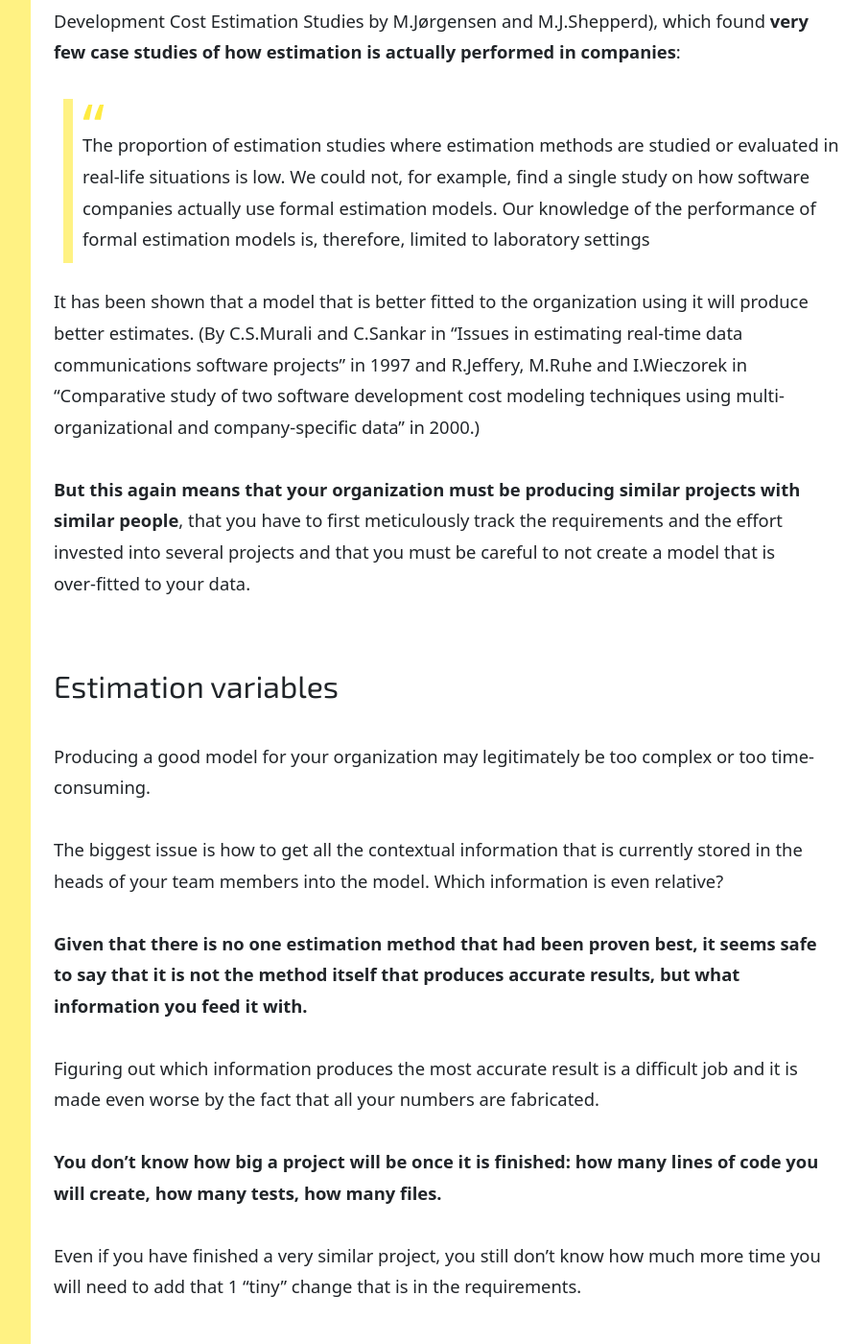
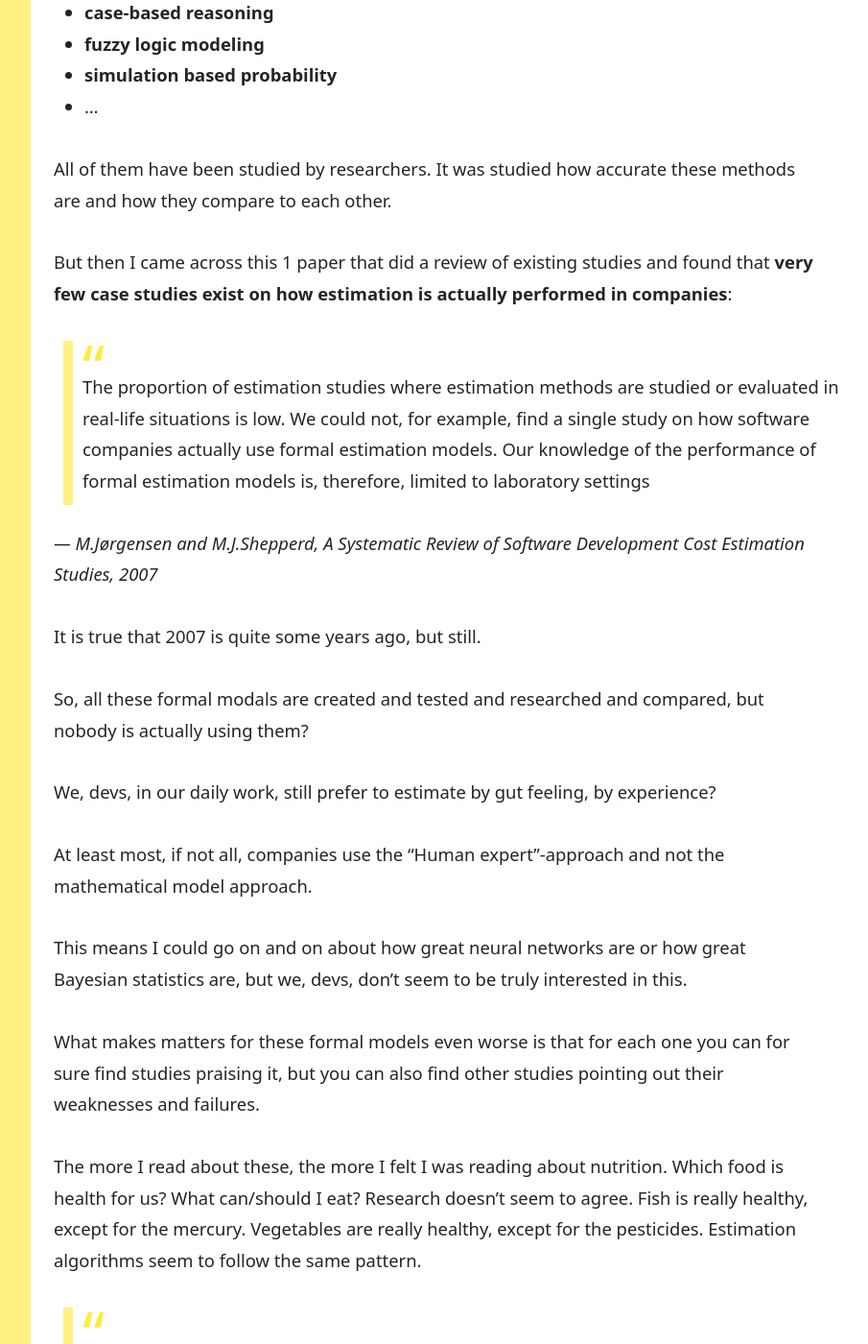
Before and after one commit to inesp/inesp.github.io, a Jekyll site: the page built from _posts/2020-11-04-estimation-is-a-delusion.md, in a window 1280 px wide and 1400 px high, scrolled down 19586 px. Shown: the whole window at 96% size, without its empty margins (288-1193 px from the left). Built offline with Jekyll 4.4.1, drawn with Linux system fonts in a browser that asks for light colours; nearby versions of some CDN libraries; some web fonts are replaced; some of the changed text lies outside the part shown.

Commit message:
Improve estimation

```diff
--- a/_posts/2020-11-04-estimation-is-a-delusion.md
+++ b/_posts/2020-11-04-estimation-is-a-delusion.md
@@ -2,26 +2,29 @@
 title: Software estimation is a delusion
 excerpt_separator: <!--more-->
 biblio:
-  - title: "N. Fenton: Software measurement: a necessary scientific basis"
+  - title: "N. Fenton: Software measurement: a necessary scientific basis, 1994"
     link: "https://www.ipd.kit.edu/mitarbeiter/padberg/lehre/sqs07/FentonTSE1994.pdf"
-  - title: "M. Jørgensen: Estimation of Software Development Work Effort:Evidence on Expert Judgment and Formal Models"
+  - title: "M. Jørgensen: Estimation of Software Development Work Effort:Evidence on Expert Judgment and Formal Models, 2007"
     link: "https://www.simula.no/publications/estimation-software-development-work-effortevidence-expert-judgment-and-formal-models"
-  - title: "M. Jørgensen, S. Grimstad: The Impact of Irrelevant and Misleading Information on Software Development Effort Estimates: a Randomized Controlled Field Experiment"
+  - title: "M. Jørgensen, S. Grimstad: The Impact of Irrelevant and Misleading Information on Software Development Effort Estimates: a Randomized Controlled Field Experiment, 2011"
     link: https://www.simula.no/publications/impact-irrelevant-and-misleading-information-software-development-effort-estimates
-  - title: "COCOMO: Not worth serious attention"
+  - title: "M. Jørgensen and M. Shepperd: A Systematic Review of Software Development Cost Estimation Studies, 2007"
+    link: https://web-backend.simula.no/sites/default/files/publications/Jorgensen.2007.1.pdf
+  - title: "COCOMO: Not worth serious attention, 2016"
     link: "http://shape-of-code.coding-guidelines.com/2016/05/19/cocomo-how-not-to-fit-a-model-to-data/"
-  - title: "M. Jørgensen, M. Shepperd: Systematic Review of Software Development Cost Estimation Studies"
+  - title: "M. Jørgensen, M. Shepperd: Systematic Review of Software Development Cost Estimation Studies, 2007"
     link: "https://www.simula.no/publications/systematic-review-software-development-cost-estimation-studies"
-  - title: "M. Jørgensen, K. Teigen, K. J. Moløkken-Østvold: Better Sure Than Safe? Overconfidence in Judgment Based Software Development Effort Prediction Intervals"
+  - title: "M. Jørgensen, K. Teigen, K. J. Moløkken-Østvold: Better Sure Than Safe? Overconfidence in Judgment Based Software Development Effort Prediction Intervals, 2004"
     link: "https://www.simula.no/publications/better-sure-safe-overconfidence-judgment-based-software-development-effort-prediction"
-  - title: "S. Basha, P.Dhavachelvan: Analysis of Empirical Software Effort Estimation
-Models"
+  - title: "S. Basha, P.Dhavachelvan: Analysis of Empirical Software Effort Estimation Models, 2010"
     link: "https://www.researchgate.net/publication/43245283_Analysis_of_Empirical_Software_Effort_Estimation_Models"
   - title: "Estimation Techniques - Function Points"
     link: "https://www.tutorialspoint.com/estimation_techniques/estimation_techniques_function_points.htm"
-  - title: "Timid Choices and Bold Forecasts: A Cognitive Perspective on Risk Taking"
+  - title: "D. Kahneman and Dan Lovallo: Timid Choices and Bold Forecasts: A Cognitive Perspective on Risk Taking, 2000"
     link: "https://www.researchgate.net/publication/330960812_Timid_Choices_and_Bold_Forecasts_A_Cognitive_Perspective_on_Risk_Taking"
-  - title: "B.Boehm, C.Abts: Software Development Cost Estimation Approaches – A Survey"
+  - title: "Hareton Leung: Software Cost Estimation, 2001"
+    link: https://www.researchgate.net/publication/2406503_Software_Cost_Estimation
+  - title: "B.Boehm, C.Abts: Software Development Cost Estimation Approaches – A Survey, 2000"
     link: "https://www2.seas.gwu.edu/~mlancast/cs254/usccse2000-505.pdf"
   - title: "Wikipedia: Regression analysis"
     link: "https://en.wikipedia.org/wiki/Regression_analysis"
@@ -286,6 +289,9 @@
 They observed how estimates are asked for, but then rarely reviewed after the project:
 
 > We investigated <u>more than 100 projects</u> from 6 development organizations and found that about <u>30% of the projects had applied effort prediction intervals</u> on the activity level. However, <u>only 3 of these projects had logged the actual effort</u> applying the same work break-down structure as used when estimating the effort. In fact, even these three projects had to split and combine some of the logged effort data to enable an analysis of the accuracy of the effort of PIs (tn: PI = prediction interval, a minimum - maximum effort).
+<figcaption>
+&mdash; M. Jørgensen, K. Teigen, K. J. Moløkken-Østvold, Better Sure Than Safe? Overconfidence in Judgment Based Software Development Effort Prediction Intervals
+</figcaption>
 
 There is 1 specific excercise they did in this study that I particularly like.
 
@@ -325,15 +331,18 @@
 > The lowest effort estimates were provided by the developers and the project managers, whereas the user interaction designers and the engagement managers gave generally higher estimates.<br>
 > ...<br>
 > As a result, technical background did not lead to better effort PIs (tn: PI = prediction interval, a minimum - maximum effort), only to more confidence in the estimates. This is in line with the distinction between an "inside" versus an "outside" view in predictions (Kahneman and Lovallo 1993).
+<figcaption>
+&mdash; M. Jørgensen, K. Teigen, K. J. Moløkken-Østvold, Better Sure Than Safe? Overconfidence in Judgment Based Software Development Effort Prediction Intervals
+</figcaption>
 
 Thus, maybe you can take this as a friendly remider to stop saying (even to yourself) "How can this take more than X?". It can, because it does. We are just too optimistic about our abilities.
 
 But let's look at the "Kahneman and Lovallo" who are mentioned aboe. What do they say about inside and outside predictions?
 
-Here is an excerpt of their paper *Timid Choices and Bold Forecasts: A Cognitive Perspective on Risk Taking*:
-
 > An inside view forecast is generated by focusing on the case at hand, by considering the plan and the obstacles to its completion, by constructing scenarios of future progress, and by extrapolating current trends. The outside view is the one that the curriculum expert was encouraged to adopt. It essentially ignores the details of the case at hand, and involves no attempt at detailed forecasting of the future  history of the project. Instead, it focuses on the statistics of a class of cases chosen to be similar in relevant respects to the present one.
-
+<figcaption>
+&mdash; Kahneman and Lovallo, Timid Choices and Bold Forecasts: A Cognitive Perspective on Risk Taking
+</figcaption>
 
 ## "Could we do it in 4 months?" <br> "If we skip a few things and smash up a few others, maybe..probably.." <br> "Ok, let's put 3 months then".
 
@@ -395,6 +404,9 @@
 > The preference for D1 in the (a)-question means that nearly all the software professionals preferred the much too narrow intervals of D1 to the statistically more appropriate intervals of D2!<br>
 > ...<br>
 > Answers to question (b) revealed that wider intervals were believed to indicate less task knowledge.
+<figcaption>
+&mdash; M. Jørgensen, K. Teigen and K. J. Moløkken-Østvold, Better sure than safe? Overconfidence in judgment based software development effort prediction intervals, 2004
+</figcaption>
 
 From all this, we can say that a lot goes into producing an estimate. It is not just the number of resources that need to be reserved.
 
@@ -434,31 +446,57 @@
 - ...
 
 
-All of them have been studied by researchers, but I could find no data about how often a mathematical approach is used in software companies.
+All of them have been studied by researchers. It was studied how accurate these methods are and how they compare to each other.
 
-Even worse, I did find this 2007 review of existing studies (A Systematic Review of Software Development Cost Estimation Studies by M.Jørgensen and M.J.Shepperd), which found **very few case studies of how estimation is actually performed in companies**:
+But then I came across this 1 paper that did a review of existing studies and found that **very few case studies exist on how estimation is actually performed in companies**:
 
 > The proportion of estimation studies where estimation methods are studied or evaluated in real-life situations is low. We could not, for example, find a single study on how software companies actually use formal estimation models. Our knowledge of the performance of formal estimation models is, therefore, limited to laboratory settings
+<figcaption>
+&mdash; M.Jørgensen and M.J.Shepperd, A Systematic Review of Software Development Cost Estimation Studies, 2007
+</figcaption>
 
-It has been shown that a model that is better fitted to the organization using it will produce better estimates. (By C.S.Murali and C.Sankar in "Issues in estimating real-time data communications software projects" in 1997 and R.Jeffery, M.Ruhe and I.Wieczorek in "Comparative study of two software development cost modeling techniques using multi-organizational and company-specific data" in 2000.)
+It is true that 2007 is quite some years ago, but still.
 
-**But this again means that your organization must be producing similar projects with similar people**, that you have to first meticulously track the requirements and the effort invested into several projects and that you must be careful to not create a model that is over-fitted to your data.
+So, all these formal modals are created and tested and researched and compared, but nobody is actually using them?
+
+We, devs, in our daily work, still prefer to estimate by gut feeling, by experience?
+
+At least most, if not all, companies use the "Human expert"-approach and not the mathematical model approach.
+
+This means I could go on and on about how great neural networks are or how great Bayesian statistics are, but we, devs, don't seem to be truly interested in this.
+
+What makes matters for these formal models even worse is that for each one you can for sure find studies praising it, but you can also find other studies pointing out their weaknesses and failures.
+
+The more I read about these, the more I felt I was reading about nutrition. Which food is health for us? What can/should I eat? Research doesn't seem to agree. Fish is really healthy, except for the mercury. Vegetables are really healthy, except for the pesticides. Estimation algorithms seem to follow the same pattern.
+
+> Today, almost no model can estimate the cost of software with a high degree of accuracy. This state of the practice is created because
+> - (1) there are a large number of interrelated factors that influence the software development \[...\]
+> - (2) the development environment is evolving continuously
+> - (3) the lack of measurement that truly reflects the complexity of a software system
+>
+> \[...\]
+>
+> To improve the algorithmic models, there is a great need for the industry to collect projectdata on a wider scale.
+<figcaption>
+&mdash; Hareton Leung, "Software Cost Estimation", 2001
+</figcaption>
 
 
-## Estimation variables
+## Estimation variables - which information is even relative?
 
 
 Producing a good model for your organization may legitimately be too complex or too time-consuming.
 
-The biggest issue is how to get all the contextual information that is currently stored in the heads of your team  members into the model. Which information is even relative?
+The biggest issue is how to get all the contextual information that is currently stored in the heads of your teams into the model. Which information is even relative?
 
-**Given that there is no one estimation method that had been proven best, it seems safe to say that it is not the method itself that produces accurate results, but what information you feed it with.**
+**Given that there is no one estimation method that had been proven best, it seems safe to say that it is not the method itself that produces accurate results, but what information you feed it with.** This "information" is called "estimation variables".
 
-Figuring out which information produces the most accurate result is a difficult job and it is made even worse by the fact that all your numbers are fabricated.
-
-**You don't know how big a project will be once it is finished: how many lines of code you will create, how many tests, how many files.**
-
-Even if you have finished a very similar project, you still don't know how much more time you will need to add that 1 "tiny" change that is in the requirements.
+Estimation variables are the main parameters that define your project's required time and effort. It is things like:
+- the LOC (lines of code) that will be produced for this project
+- the complexity of the product, which is usually just assessed as T-shirt sizes
+- the size of the database needed
+- how many "function points" is the project going to produce
+- ...
 
 
 ## A metric must be defined together with the procedure to measure it
@@ -466,19 +504,39 @@
 
 In 1994 N. Fenton published an elegant paper titled *"Software Measurement: A Necessary Scientific Basis"*, in which he emphasized that we have to define metrics in an empirical way.
 
-A metric has to be defined together with the procedure for determining the value.** It is not enough to say that a project's size can be small, medium or big. We must also define how to measure the project's size.**
+A metric has to be defined together with the procedure for determining the value. **It is not enough to say that a project's size can be small, medium or big. We must also define how to measure the project's size.**
 
-Do we look for the number of files, the number of lines, is 1000 lines a small project, is it medium?
+> For  predictive  measurement  the  model (tn: =metric)  alone  is  not  sufficient.  Additionally,  we  need  to  define  the  procedures  for
+> - a) determining model parameters and
+> - b) interpreting  the results.
+> \[...\]
+>
+> The model, together with procedures (a) and (b), is called a prediction system. Using  the same model  will generally yield  different results if  we  use different prediction procedures.
 
-This is especially important for predictions. Some mathematical models still exist that need the LOC (=lines of code) number to predict the time and effort for a software project. But it is impossible to know the LOC of a future project, **so we are replacing one guess with another**:
+If the model/metric is LOC(=lines of code), then we also need to define how to **unambiguously count** the lines of code and **unambiguously interpret** the result of. For LOC this means that formatting must be perfectly clear, so that the same project always produces the same number and that this number is always interpreted as the same project size.
+
+
+## The problem with estimation variables
+
+
+But the problem with **lots of these estimation variables is that you can only know these after the project is done**. How many lines of code will this project produce? Nobody knows.
+
+It is impossible to know the LOC of a future project, **so we are replacing one guess with another**:
 
 > ..  size is defined as the number of delivered source statements (tn: LOC), which is an attribute of the final implemented system. Since the prediction system is used at the specification phase, we have to predict the product attribute size in order to plug it into the model. This means that we are replacing one difficult prediction problem (effort prediction) with another prediction problem which may be no easier (size prediction).
+<figcaption>
+&mdash; N. Fenton, Software Measurement: A Necessary Scientific Basis, 1994
+</figcaption>
 
-A way to estimate the size and complexity of a project is **via function points (=FPs), which express the amount of functionality a program provides to its users**.
+Of course, not everything is based on LOC. Some estimations are based on **function points (=FPs), which express the amount of functionality a program provides to its users**.
 
 Once 1 FP is defined, it is theoretically easy to count all FPs a project will create by reading through the requirements.
 
 The time it takes to deliver 1 FP is calculated from previous projects. The theory has been developed into a few ISO standards, but it has also seen a lot of criticism and quite a few improvement attempts. **Whether it will work for you or not is ... unknown.** 😛
+
+Now, to be fair, behind every estimation variable is a whole spec for how to estimate it accurately, how to make it work for any project. And I don't want to go into those details.
+
+But this all feels to me like kicking the can down the road. We don't know how to estimate the project's deadline, so we try to estimate the projects's lines-of-code, but we don't know how to get that number, so we say, we can get this out of "function points" of the project, but we don't know how to get that number, so we'll count certain words in the technical specification for ht project, but we can't really take that for granted, so we'll try to compile a list of synonyms that should also be included, but we can't...
 
 
 ## Conclusion
@@ -486,9 +544,10 @@
 
 **It is easy to get pulled into the details of *how* these approaches work and completely forget that we haven't yet proven that they even *will* work**, that they will give you an accurate number. The research does not favor one approach over the others.
 
-B.Boehm and C. Abts say in *Software Development Cost Estimation Approaches – A Survey*:
-
 > The important lesson to take from this paper is that no one method or model should be preferred over all others. The key to arriving at sound estimates is to use a variety of methods and tools and then investigating the reasons why the estimates provided by one might differ significantly from those provided by another.
+<figcaption>
+&mdash; B.Boehm and C. Abts, Software Development Cost Estimation Approaches – A Survey, 2000
+</figcaption>
 
 But as we've seen, **maybe it isn't really accuracy that businesses and people are looking for. Maybe estimates are needed for the sole purpose of risk aversion.** People want to know what the risks of starting this project are.
 
--- a/assets/bs-override.scss
+++ b/assets/bs-override.scss
@@ -309,6 +309,9 @@
     margin-bottom: 0;
   }
 }
+figcaption{
+  font-style: italic;
+}
 
 
 
```
